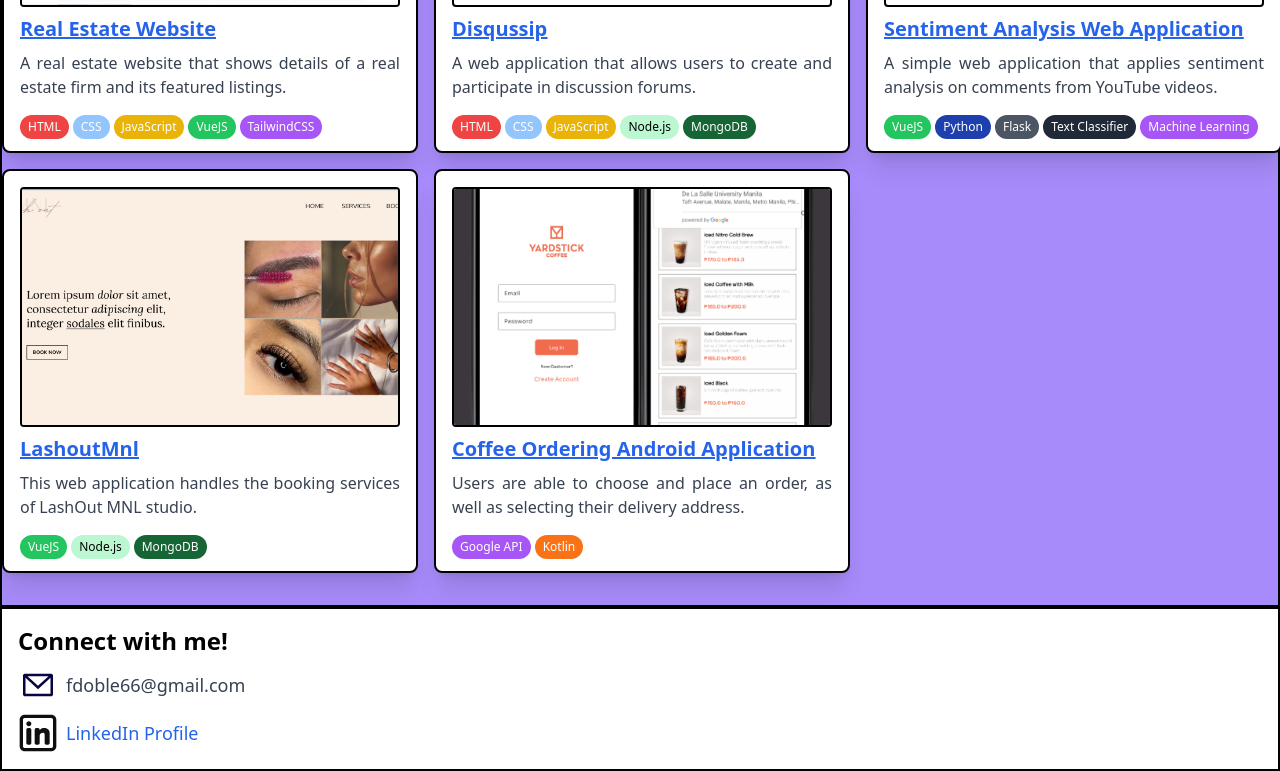
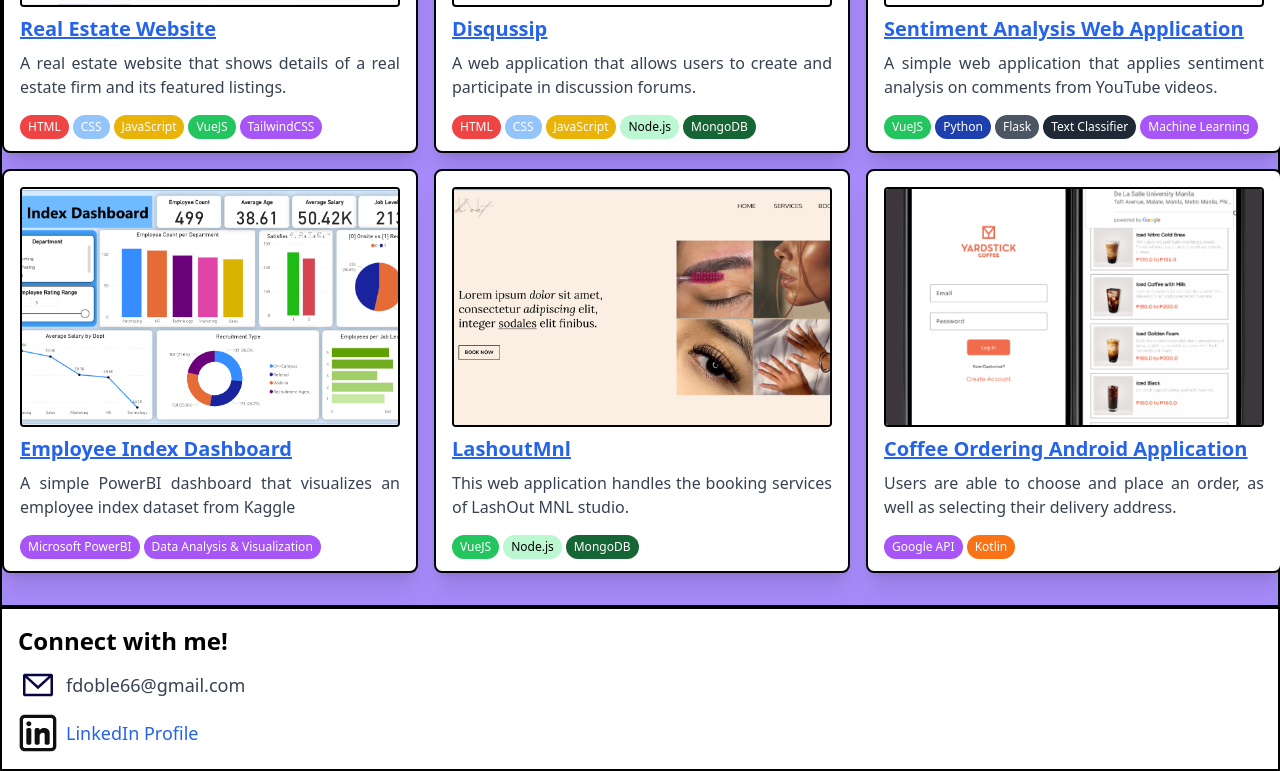
Before and after one commit to fdoble12/fdoble-website, a Vue app: page / in a window 1280 px wide. Shown: the part 3791-4562 px from the top of the page. Built offline with nearby package versions, Linux system fonts and the light colour scheme.

Commit message:
added powerbi dashboard project

```diff
--- a/src/components/Projects.vue
+++ b/src/components/Projects.vue
@@ -91,6 +91,13 @@
             skills: ["VueJS","Python","Flask","Text Classifier","Machine Learning"]
           },
           {
+            title: "Employee Index Dashboard",
+            description: "A simple PowerBI dashboard that visualizes an employee index dataset from Kaggle",
+            img: "/projects/pbi.png",
+            url: "https://app.powerbi.com/view?r=eyJrIjoiYmUzYWVhMzYtOWQzMC00M2QyLWI4ZWYtZjJlMTkxNWU0MTk5IiwidCI6ImYzNGEzNWJkLWE2NWQtNDYwNS1iMGZhLWQyNTcxZjgzMWY1ZSIsImMiOjEwfQ%3D%3D",
+            skills: ["Microsoft PowerBI","Data Analysis & Visualization"]
+          },
+          {
             title: "LashoutMnl",
             description: "This web application handles the booking services of LashOut MNL studio.",
             img: "/projects/lashout.png",
```
Also changed, not shown: public/projects/pbi.png (added).
